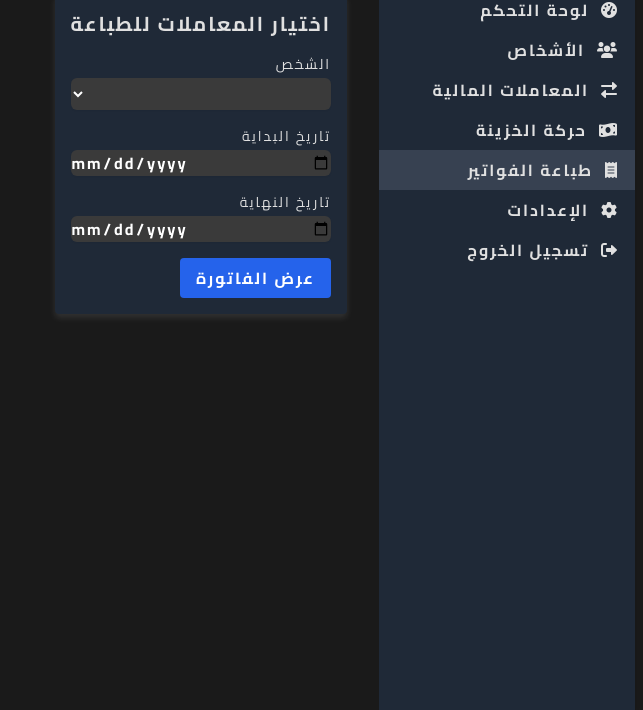
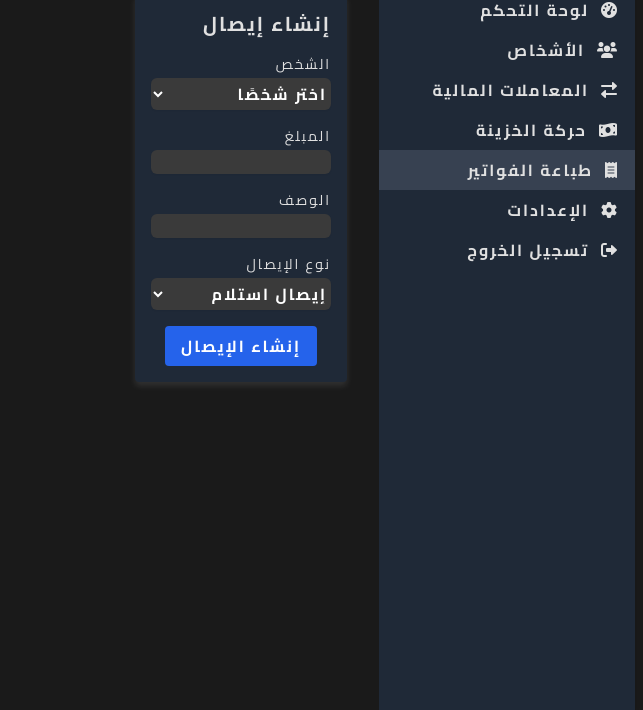
Before and after one commit to omaressamit/ap, a website: page receipts.html in a window 1280 px wide. Shown: the part 90-800 px from the top of the page, without its empty margins (637-1280 px from the left). Drawn offline with nearby package versions, Linux system fonts and the light colour scheme; no server answers.

Commit message:
Update receipts.html

```diff
--- a/receipts.html
+++ b/receipts.html
@@ -1,4 +1,3 @@
-
 <!DOCTYPE html>
 <html lang="ar" dir="rtl">
 <head>
@@ -80,28 +79,40 @@
         <main class="flex-1 p-8 bg-dark">
             <h2 class="text-3xl font-bold text-light mb-4 no-print">طباعة الفواتير</h2>
             <div class="bg-gray-800 p-4 rounded shadow no-print">
-                <h3 class="text-xl font-semibold text-light mb-4">اختيار المعاملات للطباعة</h3>
-                <form id="printForm" class="space-y-4">
+                <h3 class="text-xl font-semibold text-light mb-4">إنشاء إيصال</h3>
+                <form id="receiptForm" class="space-y-4">
                     <div>
-                        <label for="person" class="block text-sm font-medium text-light">الشخص</label>
-                        <select id="person" name="person" required class="mt-1 block w-full rounded-md border-gray-600 shadow-sm focus:border-indigo-300 focus:ring focus:ring-indigo-200 focus:ring-opacity-50 bg-gray-700 text-white">
-                            <!-- Options will be dynamically added here -->
+                        <label for="personSelect" class="block text-sm font-medium text-light">الشخص</label>
+                        <select id="personSelect" name="person" required class="mt-1 block w-full rounded-md border-gray-600 shadow-sm focus:border-indigo-300 focus:ring focus:ring-indigo-200 focus:ring-opacity-50 bg-gray-700 text-white">
+                            <option value="">اختر شخصًا</option>
                         </select>
                     </div>
                     <div>
-                        <label for="startDate" class="block text-sm font-medium text-light">تاريخ البداية</label>
-                        <input type="date" id="startDate" name="startDate" required class="mt-1 block w-full rounded-md border-gray-600 shadow-sm focus:border-indigo-300 focus:ring focus:ring-indigo-200 focus:ring-opacity-50 bg-gray-700 text-white">
+                        <label for="amountInput" class="block text-sm font-medium text-light">المبلغ</label>
+                        <input type="number" id="amountInput" name="amount" required class="mt-1 block w-full rounded-md border-gray-600 shadow-sm focus:border-indigo-300 focus:ring focus:ring-indigo-200 focus:ring-opacity-50 bg-gray-700 text-white">
                     </div>
                     <div>
-                        <label for="endDate" class="block text-sm font-medium text-light">تاريخ النهاية</label>
-                        <input type="date" id="endDate" name="endDate" required class="mt-1 block w-full rounded-md border-gray-600 shadow-sm focus:border-indigo-300 focus:ring focus:ring-indigo-200 focus:ring-opacity-50 bg-gray-700 text-white">
+                        <label for="descriptionInput" class="block text-sm font-medium text-light">الوصف</label>
+                        <input type="text" id="descriptionInput" name="description" required class="mt-1 block w-full rounded-md border-gray-600 shadow-sm focus:border-indigo-300 focus:ring focus:ring-indigo-200 focus:ring-opacity-50 bg-gray-700 text-white">
                     </div>
-                    <button type="submit" class="bg-blue-600 hover:bg-blue-700 text-white font-bold py-2 px-4 rounded">
-                        عرض الفاتورة
-                    </button>
+                    <div>
+                        <label for="receiptTypeSelect" class="block text-sm font-medium text-light">نوع الإيصال</label>
+                        <select id="receiptTypeSelect" name="receiptType" required class="mt-1 block w-full rounded-md border-gray-600 shadow-sm focus:border-indigo-300 focus:ring focus:ring-indigo-200 focus:ring-opacity-50 bg-gray-700 text-white">
+                            <option value="income">إيصال استلام</option>
+                            <option value="expense">إيصال صرف</option>
+                        </select>
+                    </div>
+                    <div class="flex justify-center space-x-4">
+                        <button type="button" id="generateButton" class="bg-blue-600 hover:bg-blue-700 text-white font-bold py-2 px-4 rounded focus:outline-none focus:shadow-outline">
+                            إنشاء الإيصال
+                        </button>
+                        <button type="button" id="printButton" class="bg-green-500 hover:bg-green-700 text-white font-bold py-2 px-4 rounded focus:outline-none focus:shadow-outline hidden">
+                            طباعة الإيصال
+                        </button>
+                    </div>
                 </form>
             </div>
-            <div id="receiptContainer" class="mt-8 bg-white p-4 rounded shadow print-only" style="display: none;">
+            <div id="receiptContent" class="mt-8 bg-white p-4 rounded shadow print-only" style="display: none;">
                 <!-- Receipt content will be dynamically added here -->
             </div>
         </main>
```
